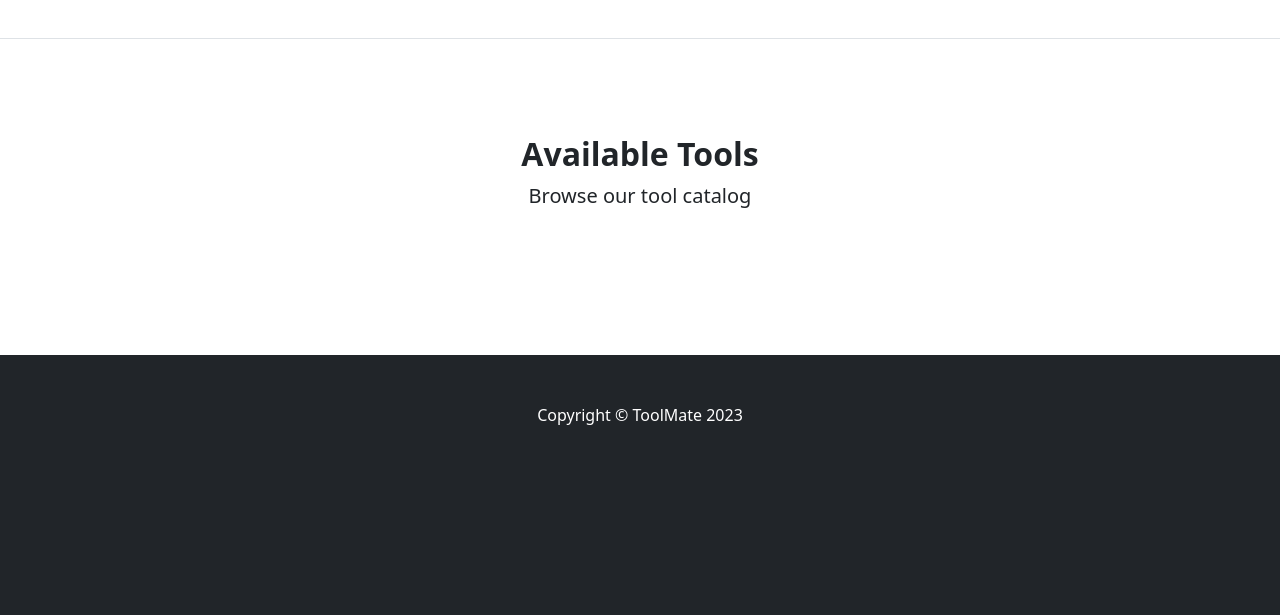
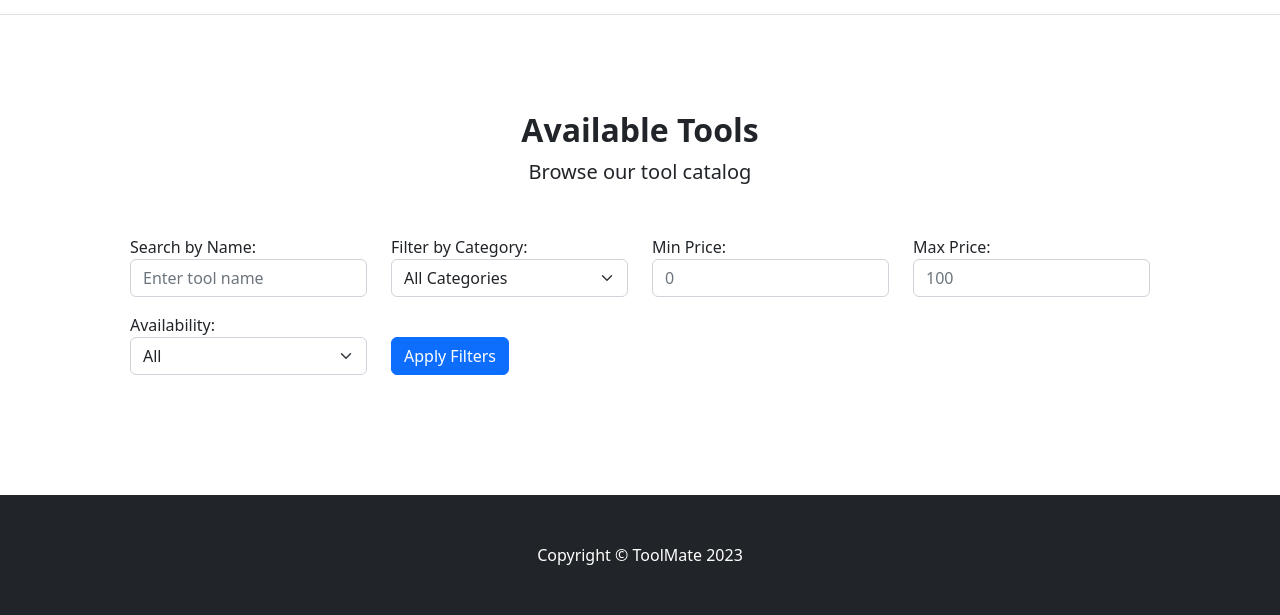
Before and after one commit to kat-git-hub/toolmate, a Flask app: page / in a window 1280 px wide. Shown: the part 1156-1771 px from the top of the page. Before the commit the page ends 1581 px from the top, so only its background shows below. Run offline with Flask 3, Linux system fonts and the light colour scheme; data that the repository does not hold is empty; some libraries are stand-ins or nearby versions.

Commit message:
add filtration, add category

```diff
--- a/app/__init__.py
+++ b/app/__init__.py
@@ -5,6 +5,7 @@ from config import Config
 from flask_migrate import Migrate
 
 migrate = Migrate()
+
 
 db = SQLAlchemy()
 login_manager = LoginManager()
--- a/app/forms.py
+++ b/app/forms.py
@@ -1,6 +1,6 @@
 from flask_wtf import FlaskForm
 from app.models import User
-from wtforms import StringField, PasswordField, BooleanField, SubmitField, FloatField, FileField
+from wtforms import StringField, PasswordField, BooleanField, SubmitField, FloatField, FileField, SelectField
 from wtforms.validators import DataRequired, Email, EqualTo, ValidationError, Length
 
 
@@ -34,5 +34,9 @@ class ToolForm(FlaskForm):
     name = StringField("Tool Name", validators=[DataRequired()])
     description = StringField("Description", validators=[DataRequired()])
     price_per_day = FloatField("Price per day", validators=[DataRequired()])
+    category = SelectField("Category",
+        choices=[("power_tools", "Power Tools"), ("hand_tools", "Hand Tools"), ("garden", "Garden"), ("other", "Other")],
+        validators=[DataRequired()]
+    )
     image = FileField("Upload Image", validators=[DataRequired()])
     submit = SubmitField("Add Tool")
--- a/app/models.py
+++ b/app/models.py
@@ -10,6 +10,8 @@ class Tool(db.Model):
     price_per_day = db.Column(db.Float, nullable=False)
     image_url = db.Column(db.String(200), nullable=False)
     user_id = db.Column(db.Integer, db.ForeignKey("user.id", name="fk_tool_user_id"), nullable=False)
+    category = db.Column(db.String(50), nullable=True)
+    is_available = db.Column(db.Boolean, default=True)
 
 
 class User(db.Model, UserMixin):
--- a/app/routes.py
+++ b/app/routes.py
@@ -31,11 +31,6 @@ def home():
     } for user in users]
 
     return render_template("index.html", tools=tools, users=users_data)
-
-
-@routes.route("/tool_details")
-def tool_details():
-    return render_template("tool_details.html", title="Details")
 
 
 @routes.route("/login", methods=["GET", "POST"])
@@ -107,6 +102,7 @@ def add_tool():
         name = form.name.data
         description = form.description.data
         price_per_day = form.price_per_day.data
+        category = form.category.data
         file = request.files["image"]
 
         if file and allowed_file(file.filename):
@@ -123,6 +119,7 @@ def add_tool():
             name=name,
             description=description,
             price_per_day=price_per_day,
+            category=category,
             image_url=image_url,
             owner=current_user
         )
@@ -186,6 +183,45 @@ def delete_tool(tool_id):
     return redirect(url_for("routes.my_tools"))
 
 
+@routes.route("/tool/<int:tool_id>")
+def tool_details(tool_id):
+    tool = Tool.query.get(tool_id)
+    if not tool:
+        flash("Requested tool not found.", "warning")
+        return redirect(url_for("routes.home"))
+    return render_template("tool_details.html", tool=tool)
+
+@routes.route("/rent_tool/<int:tool_id>", methods=["POST"])
+@login_required
+def rent_tool(tool_id):
+    tool = Tool.query.get_or_404(tool_id)
+
+    if not tool.is_available:
+        flash("This tool is already rented!", "warning")
+        return redirect(url_for("routes.home"))
+
+    # Block
+    tool.is_available = False
+    db.session.commit()
+
+    flash(f"You have rented {tool.name}!", "success")
+    return redirect(url_for("routes.home"))
+
+
+@routes.route("/return_tool/<int:tool_id>", methods=["POST"])
+@login_required
+def return_tool(tool_id):
+    tool = Tool.query.get_or_404(tool_id)
+
+    #is available
+    tool.is_available = True
+    db.session.commit()
+
+    flash(f"{tool.name} has been returned and is available for rent!", "info")
+    return redirect(url_for("routes.home"))
+
+
+
 @routes.route("/logout")
 @login_required
 def logout():
--- a/app/templates/add_tool.html
+++ b/app/templates/add_tool.html
@@ -34,6 +34,11 @@
         </div>
 
         <div class="mb-3">
+            <label for="category" class="form-label">Category</label>
+            {{ form.category(class="form-select") }}
+        </div>
+
+        <div class="mb-3">
             <label for="image">{{ form.image.label }}</label>
             {{ form.image(class="form-control") }}
         </div>
--- a/app/templates/index.html
+++ b/app/templates/index.html
@@ -11,10 +11,10 @@
                     <div class="text-center my-5">
                         <h1 class="display-5 fw-bolder text-white mb-2">Why buy when you can rent?</h1>
                         <p class="lead text-white-50 mb-4">Save money and space by renting the tools you need for any project.</p>
-                        <div class="d-grid gap-3 d-sm-flex justify-content-sm-center">
+                        <!-- <div class="d-grid gap-3 d-sm-flex justify-content-sm-center">
                             <a class="btn btn-primary btn-lg px-4 me-sm-3" href="#features">Get Started</a>
                             <a class="btn btn-outline-light btn-lg px-4" href="#">Learn More</a>
-                        </div>
+                        </div> -->
                     </div>
                 </div>
             </div>
@@ -24,8 +24,10 @@
     <!-- Features section -->
     <section class="py-5 border-bottom" id="features">
         <div class="container mt-5">
+            <div class="text-center mb-5">
             <h2>User Locations</h2>
             <div id="map" style="height: 500px;"></div>
+        </div>
     </div>
     </section>
 
@@ -36,16 +38,65 @@
                 <h2 class="fw-bolder">Available Tools</h2>
                 <p class="lead mb-0">Browse our tool catalog</p>
             </div>
-            <div class="row gx-5">
+
+        <!-- Filter -->
+        <div class="container my-4">
+            <div class="row">
+                <div class="col-md-3">
+                    <label for="searchInput">Search by Name:</label>
+                    <input type="text" id="searchInput" class="form-control" placeholder="Enter tool name">
+                </div>
+                <div class="col-md-3">
+                    <label for="categoryFilter">Filter by Category:</label>
+                    <select id="categoryFilter" class="form-select">
+                        <option value="all">All Categories</option>
+                        <option value="power_tools">Power Tools</option>
+                        <option value="hand_tools">Hand Tools</option>
+                        <option value="garden">Garden</option>
+                        <option value="other">Other</option>
+                    </select>
+                </div>
+                <div class="col-md-3">
+                    <label for="priceFilterMin">Min Price:</label>
+                    <input type="number" id="priceFilterMin" class="form-control" placeholder="0">
+                </div>
+                <div class="col-md-3">
+                    <label for="priceFilterMax">Max Price:</label>
+                    <input type="number" id="priceFilterMax" class="form-control" placeholder="100">
+                </div>
+            </div>
+            <div class="row mt-3">
+                <div class="col-md-3">
+                    <label for="availabilityFilter">Availability:</label>
+                    <select id="availabilityFilter" class="form-select">
+                        <option value="all">All</option>
+                        <option value="available">Available</option>
+                        <option value="unavailable">Not Available</option>
+                    </select>
+                </div>
+                <div class="col-md-3">
+                    <button id="applyFilters" class="btn btn-primary mt-4">Apply Filters</button>
+                </div>
+            </div>
+        </div>
+
+        <!-- Cards -->
+        <div class="row gx-5" id="toolsContainer">
             {% for tool in tools %}
-                <div class="col-lg-4 mb-5">
+            <div class="col-lg-4 mb-5 tool-card" data-category="{{ tool.category }}" data-price="{{ tool.price_per_day }}" data-available="{{ tool.is_available }}">
                 <div class="card h-100 shadow border-0">
                     <img class="card-img-top" src="{{ tool.image_url }}" alt="{{ tool.name }}">
                     <div class="card-body p-4">
                         <h5 class="card-title">{{ tool.name }}</h5>
                         <p class="card-text">{{ tool.description }}</p>
                         <p class="fw-bold">${{ tool.price_per_day }} per day</p>
-                            <a class="btn btn-primary" href="/tool/{{ tool.id }}">View Details</a>
+                        <p class="text-muted">Category: {{ tool.category }}</p>
+                        {% if tool.is_available %}
+                            <p class="text-success">✅ Available</p>
+                        {% else %}
+                            <p class="text-danger">❌ Not Available</p>
+                        {% endif %}
+                        <a class="btn btn-primary" href="{{ url_for('routes.tool_details', tool_id=tool.id) }}">View Details</a>
                     </div>
                 </div>
             </div>
@@ -53,6 +104,7 @@
         </div>
         </div>
     </section>
+
 
     <script>
         var map = L.map('map').setView([52.5200, 13.4050], 6);
@@ -83,5 +135,36 @@
         });
     </script>
 
+    <script>
+        document.getElementById("applyFilters").addEventListener("click", function () {
+            let searchText = document.getElementById("searchInput").value.toLowerCase();
+            let selectedCategory = document.getElementById("categoryFilter").value;
+            let minPrice = document.getElementById("priceFilterMin").value ? parseFloat(document.getElementById("priceFilterMin").value) : 0;
+            let maxPrice = document.getElementById("priceFilterMax").value ? parseFloat(document.getElementById("priceFilterMax").value) : Infinity;
+            let selectedAvailability = document.getElementById("availabilityFilter").value;
+
+            document.querySelectorAll(".tool-card").forEach(card => {
+                let toolName = card.querySelector(".card-title").innerText.toLowerCase();
+                let toolCategory = card.getAttribute("data-category");
+                let toolPrice = parseFloat(card.getAttribute("data-price"));
+                let toolAvailability = card.getAttribute("data-available");
+
+                let matchesName = toolName.includes(searchText);
+                let matchesCategory = selectedCategory === "all" || toolCategory === selectedCategory;
+                let matchesPrice = toolPrice >= minPrice && toolPrice <= maxPrice;
+                let matchesAvailability =
+                    selectedAvailability === "all" ||
+                    (selectedAvailability === "available" && toolAvailability === "True") ||
+                    (selectedAvailability === "unavailable" && toolAvailability === "False");
+
+                if (matchesName && matchesCategory && matchesPrice && matchesAvailability) {
+                    card.style.display = "block";
+                } else {
+                    card.style.display = "none";
+                }
+            });
+        });
+    </script>
+
 
 {% endblock %}
```
Also changed, not shown: app/templates/tool_details.html (+34 -11 lines), migrations/versions/a92911962cfc_add_category_and_is_available_to_tool.py (added, +39 -0 lines), static/images/Soldering_Iron_.jpg (added), static/images/s-l400.jpg (added). Lines whose indentation alone changed are shown as unchanged.
